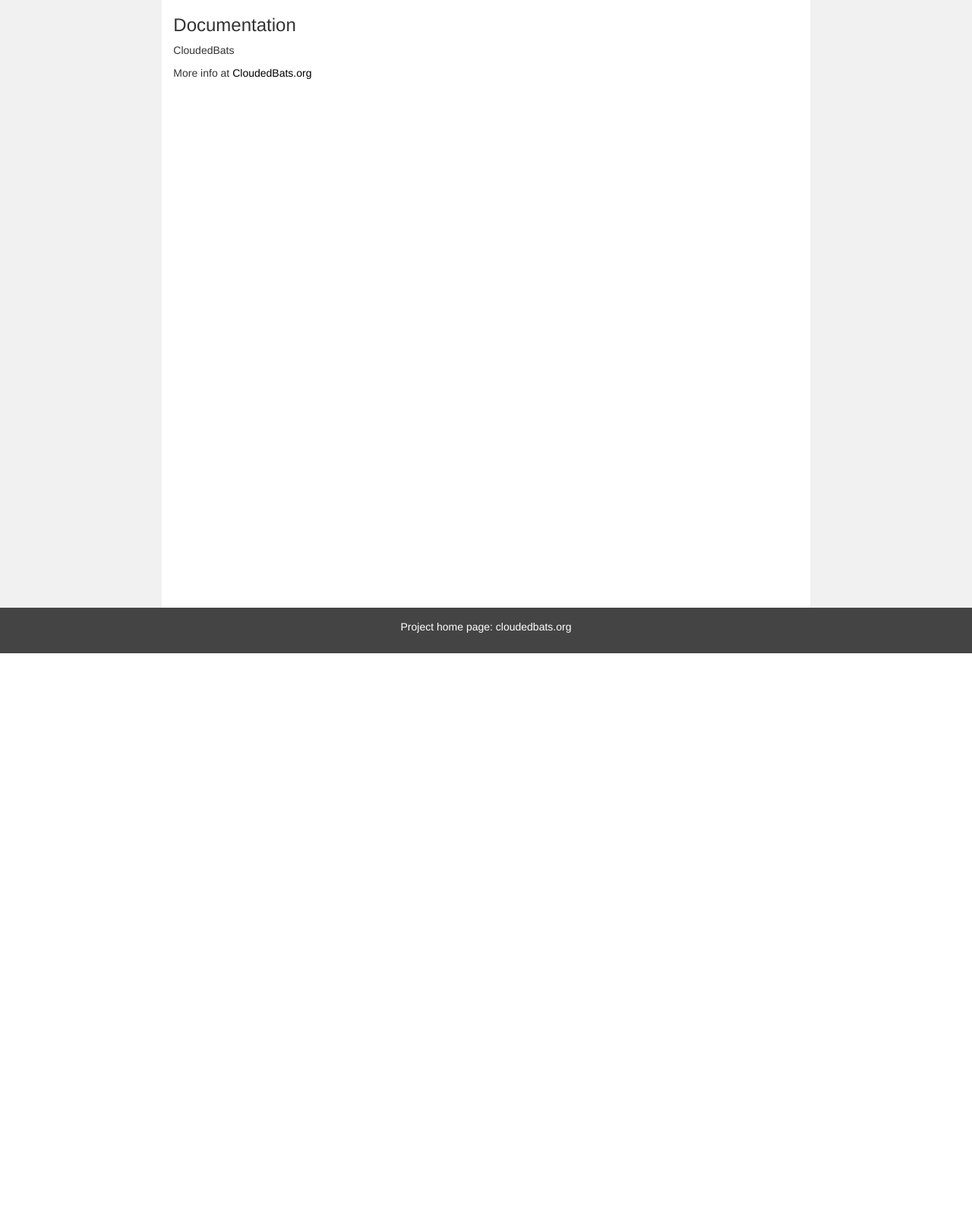
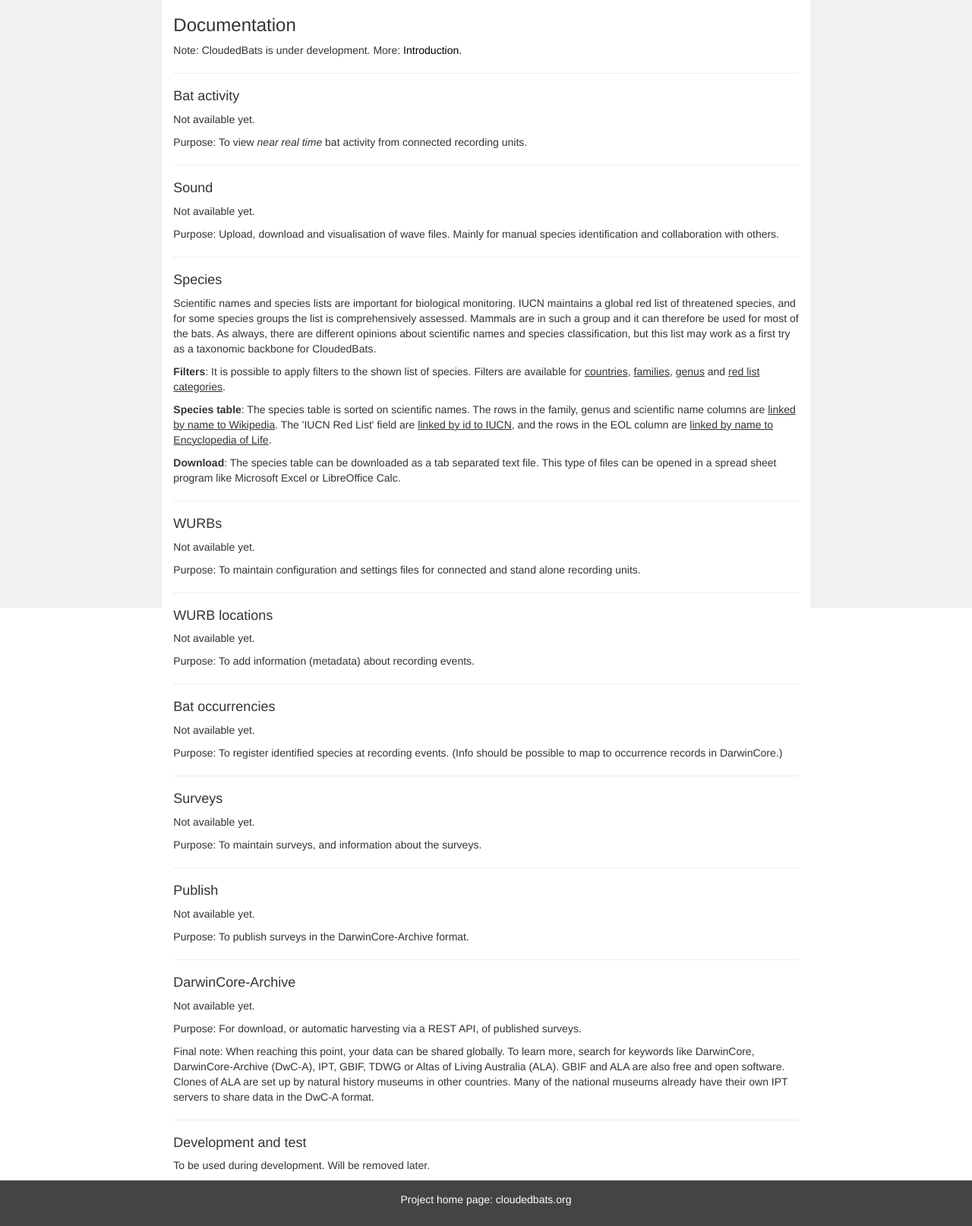
Before and after one commit to cloudedbats/cloudedbats, a Django app: page /documentation in a window 1280 px wide. Shown: the part 52-1666 px from the top of the page at 76% size. Before the commit the page ends 912 px from the top, so only its background shows below. Run offline with Django 3.2, Linux system fonts and the light colour scheme; some libraries are stand-ins or nearby versions.

Commit message:
Intro, doc, about, etc. updated.

```diff
--- a/django_cloudedbats/django_cloudedbats/django_cloudedbats/urls.py
+++ b/django_cloudedbats/django_cloudedbats/django_cloudedbats/urls.py
@@ -25,6 +25,7 @@ urlpatterns = [
     #
     url(r'^wurbs/', include('djangoapp_cloudedbats_wurbs.urls')),
 #     url(r'^wurb_locations/', include('djangoapp_cloudedbats_wurb_locations.urls')),
+#     url(r'^bat_occurrences/', include('djangoapp_cloudedbats_bat_occurrences.urls')),
     #
 #     url(r'^surveys/', include('djangoapp_cloudedbats_surveys.urls')),
 #     url(r'^publish/', include('djangoapp_cloudedbats_publish.urls')),
@@ -33,5 +34,4 @@ urlpatterns = [
 #     url(r'^development/', include('djangoapp_cloudedbats_development.urls')),
     #
     url(r'^$', base_views.view_introduction),
-    url(r'^', base_views.view_work_in_progress),
 ]
--- a/django_cloudedbats/django_cloudedbats/djangoapp_cloudedbats_base/templates/cloudedbats_base.html
+++ b/django_cloudedbats/django_cloudedbats/djangoapp_cloudedbats_base/templates/cloudedbats_base.html
@@ -41,6 +41,7 @@
             <ul class="dropdown-menu">
                 <li><a href="/wurbs">WURBs</a></li>
                 <li><a href="/wurb_locations">WURB locations</a></li>
+                <li><a href="/bat_occurrences">Bat occurrences</a></li>
                 <li class="divider"></li>
                 <li><a href="/surveys">Surveys</a></li>
                 <li><a href="/publish">Publish</a></li>
--- a/django_cloudedbats/django_cloudedbats/djangoapp_cloudedbats_base/templates/cloudedbats_documentation.html
+++ b/django_cloudedbats/django_cloudedbats/djangoapp_cloudedbats_base/templates/cloudedbats_documentation.html
@@ -19,20 +19,129 @@
 
 {% block content %}
 
-	<h3>Documentation</h3>
 
-	<p>
-	CloudedBats
-	</p>
+<h3>Documentation</h3>
 
-	<p>
-	More info at <a href="http://cloudedbats.org">CloudedBats.org</a>
-	</p>
+<p>Note: CloudedBats is under development.
+More: <a href="/introduction">Introduction.</a>
+</p>
 
-    <p style="text-align: center;">
-	<br>
-<!--	<img src="{% static "img/cloudedbats_logo.png" %}" alt="HTML"> -->
-    </p>
+<hr>
+<!-- === Bat activity=== -->
+<h4 id="doc_bat_activity">Bat activity</h4>
+
+<p>Not available yet.
+</p>
+<p>Purpose: To view <i>near real time</i> bat activity from connected recording units.
+</p>
+
+
+<hr>
+<!-- === Sound === -->
+<h4 id="doc_sound">Sound</h4>
+
+<p>Not available yet.
+</p>
+<p>Purpose: Upload, download and visualisation of wave files.
+Mainly for manual species identification and collaboration with others.
+</p>
+
+
+<hr>
+<!-- === Species === -->
+<h4 id="doc_species">Species</h4>
+
+<p>Scientific names and species lists are important for biological monitoring.
+IUCN maintains a global red list of threatened species,
+and for some species groups the list is comprehensively assessed.
+Mammals are in such a group and it can therefore be used for most of the bats.
+As always, there are different opinions about scientific names and species classification,
+but this list may work as a first try as a taxonomic backbone for CloudedBats.
+</p>
+<p><b>Filters</b>: It is possible to apply filters to the shown list of species.
+Filters are available for <u>countries</u>, <u>families</u>, <u>genus</u> and <u>red list categories</u>.
+</p>
+<p><b>Species table</b>: The species table is sorted on scientific names.
+The rows in the family, genus and scientific name columns are <u>linked by name to Wikipedia</u>.
+The 'IUCN Red List' field are <u>linked by id to IUCN</u>,
+and the rows in the EOL column are <u>linked by name to Encyclopedia of Life</u>.
+</p>
+<p><b>Download</b>: The species table can be downloaded as a tab separated text file.
+This type of files can be opened in a spread sheet program like Microsoft Excel or LibreOffice Calc.
+</p>
+
+<hr>
+<!-- === WURBs === -->
+<h4 id="doc_wurbs">WURBs</h4>
+
+<p>Not available yet.
+</p>
+<p>Purpose: To maintain configuration and settings files for connected and stand alone recording units.
+</p>
+
+<hr>
+<!-- === WURB locations === -->
+<h4 id="doc_wurb_locations">WURB locations</h4>
+
+<p>Not available yet.
+</p>
+<p>Purpose: To add information (metadata) about recording events.
+</p>
+
+
+<hr>
+<!-- === Bat occurrencies === -->
+<h4 id="doc_bat_occurrencies">Bat occurrencies</h4>
+
+<p>Not available yet.
+</p>
+<p>Purpose: To register identified species at recording events.
+(Info should be possible to map to occurrence records in DarwinCore.)
+</p>
+
+
+<hr>
+<!-- === Surveys === -->
+<h4 id="doc_surveys">Surveys</h4>
+
+<p>Not available yet.
+</p>
+<p>Purpose: To maintain surveys, and information about the surveys.
+</p>
+
+
+<hr>
+<!-- === Publish === -->
+<h4 id="doc_publish">Publish</h4>
+
+<p>Not available yet.
+</p>
+<p>Purpose: To publish surveys in the DarwinCore-Archive format.
+</p>
+
+
+<hr>
+<!-- === DarwinCore-Archive === -->
+<h4 id="doc_darwincore_archive">DarwinCore-Archive</h4>
+
+<p>Not available yet.
+</p>
+<p>Purpose: For download, or automatic harvesting via a REST API, of published surveys.
+</p>
+<p>Final note: When reaching this point, your data can be shared globally. To learn more, search for keywords like
+DarwinCore, DarwinCore-Archive (DwC-A), IPT, GBIF, TDWG or Altas of Living Australia (ALA).
+GBIF and ALA are also free and open software. Clones of ALA are set up by natural history museums in other countries.
+Many of the national museums already have their own IPT servers to share data in the DwC-A format.
+</p>
+
+
+<hr>
+<!-- === Development and test === -->
+<h4 id="doc_development_and_test">Development and test</h4>
+
+<p>To be used during development. Will be removed later.
+</p>
+
 
 {% endblock content %}
 
--- a/django_cloudedbats/django_cloudedbats/djangoapp_cloudedbats_base/views.py
+++ b/django_cloudedbats/django_cloudedbats/djangoapp_cloudedbats_base/views.py
@@ -17,7 +17,3 @@ def view_documentation(request):
 def view_about(request):
     """ """
     return render(request, "cloudedbats_about.html", {})
-
-def view_work_in_progress(request):
-    """ """
-    return render(request, "cloudedbats_work_in_progress.html", {})
```
Also changed, not shown: django_cloudedbats/django_cloudedbats/djangoapp_cloudedbats_base/templates/cloudedbats_about.html (+8 -2 lines), django_cloudedbats/django_cloudedbats/djangoapp_cloudedbats_base/templates/cloudedbats_introduction.html (+40 -4 lines), django_cloudedbats/django_cloudedbats/djangoapp_cloudedbats_base/templates/cloudedbats_work_in_progress.html (deleted, +0 -42 lines).
